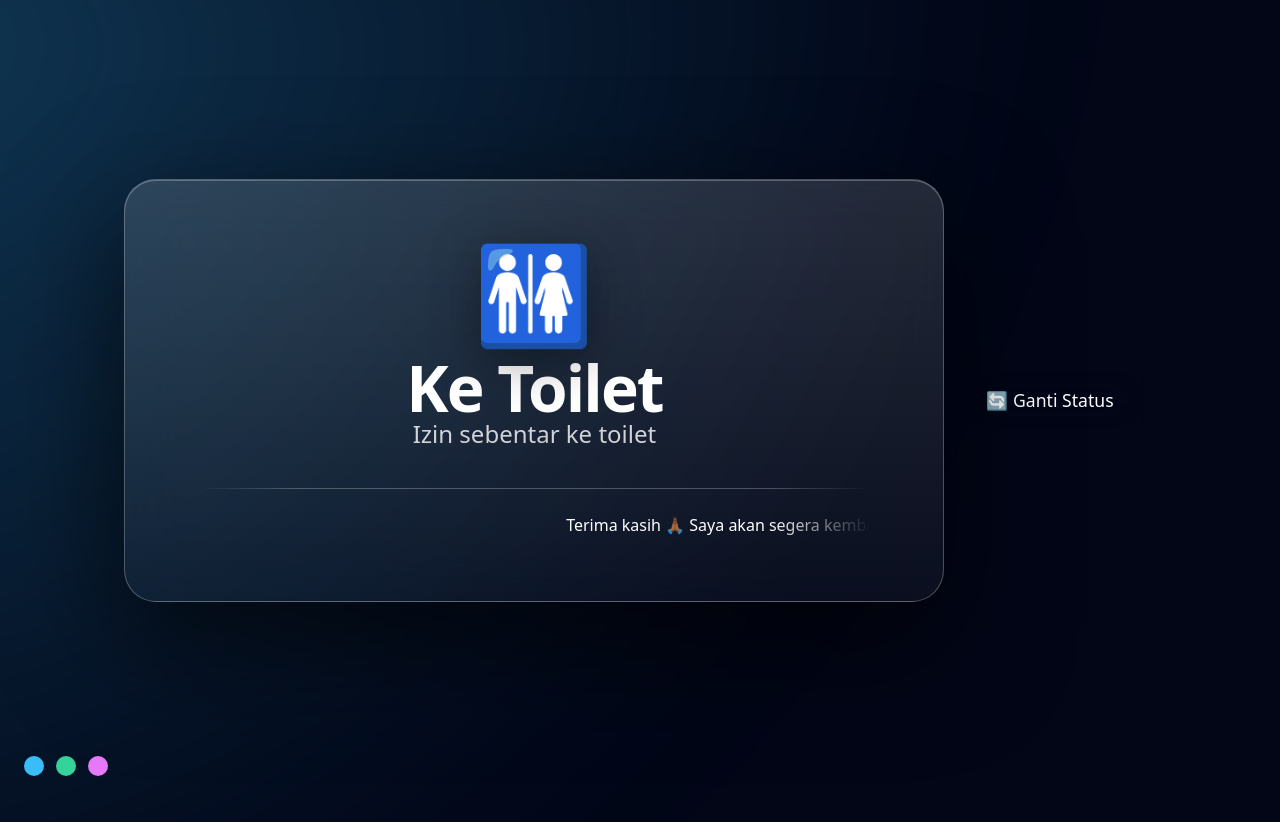
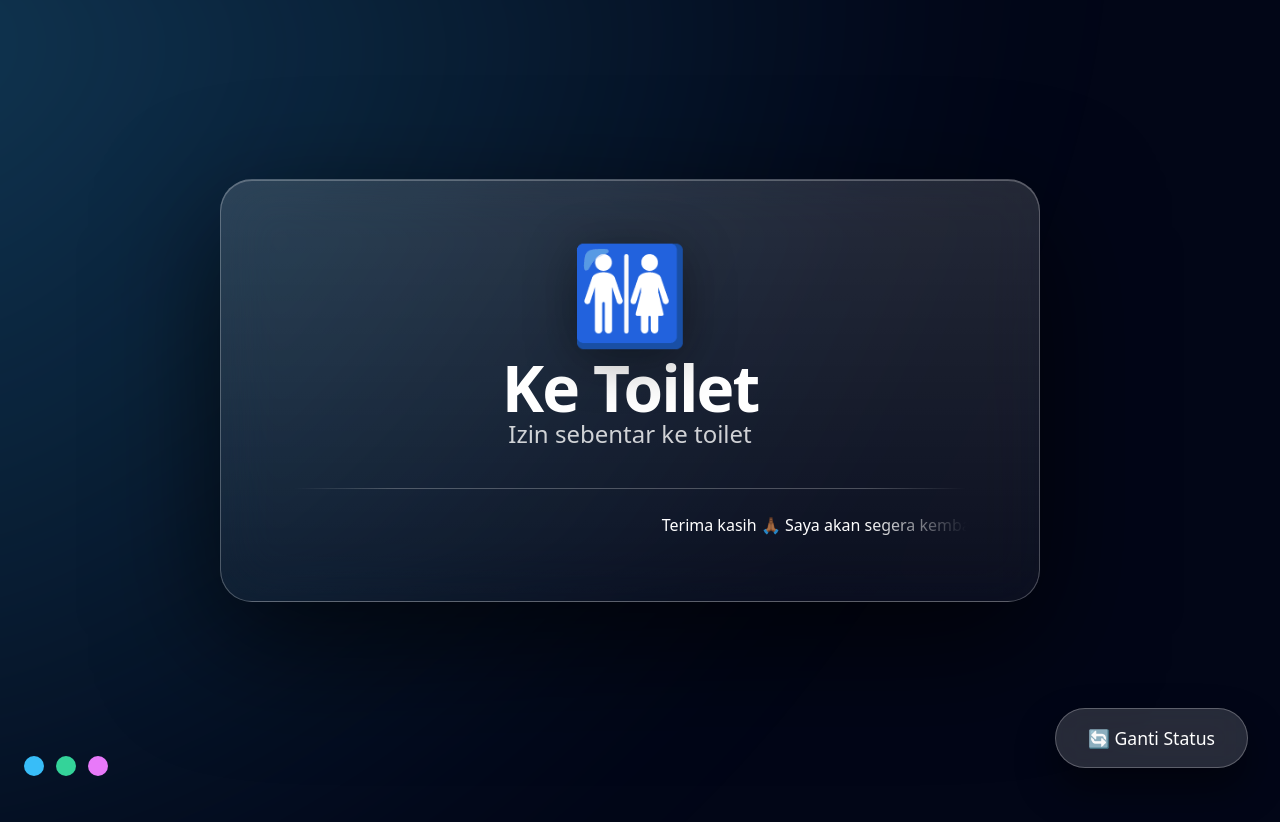
Before and after one commit to septianadip17/izin-keluar-sebentar, a plain HTML site: page index.html in a window 1280 px wide. Both pictures are taken after a click on the button "🚻 Toilet". Shown: the top 822 px of the page. Drawn offline with nearby package versions, Linux system fonts and the light colour scheme.

Commit message:
status change rearrange

```diff
--- a/css/style.css
+++ b/css/style.css
@@ -125,16 +125,32 @@ body[data-theme="purple"] .bg-gradient {
   }
 }
 
-/* FLOATING */
+/* ===== FLOATING BUTTON ===== */
 .floating-btn {
+  position: fixed;
+  right: 2rem;
+  bottom: 2rem;
+  z-index: 50;
+  display: flex;
+  align-items: center;
+  justify-content: center;
+  gap: 0.5rem;
   font-size: 1.1rem;
+  font-weight: 500;
   padding: 1rem 2rem;
+  border-radius: 9999px;
+  background: rgba(255, 255, 255, .15);
+  border: 1px solid rgba(255, 255, 255, .25);
   backdrop-filter: blur(18px);
-  transition: transform .2s, background .2s;
+  box-shadow: 0 20px 40px rgba(0, 0, 0, .45);
+  transition:
+    transform .2s ease,
+    background .2s ease;
 }
 
 .floating-btn:hover {
-  transform: translateY(-2px);
+  background: rgba(255, 255, 255, .25);
+  transform: translateY(-3px);
 }
 
 
```
